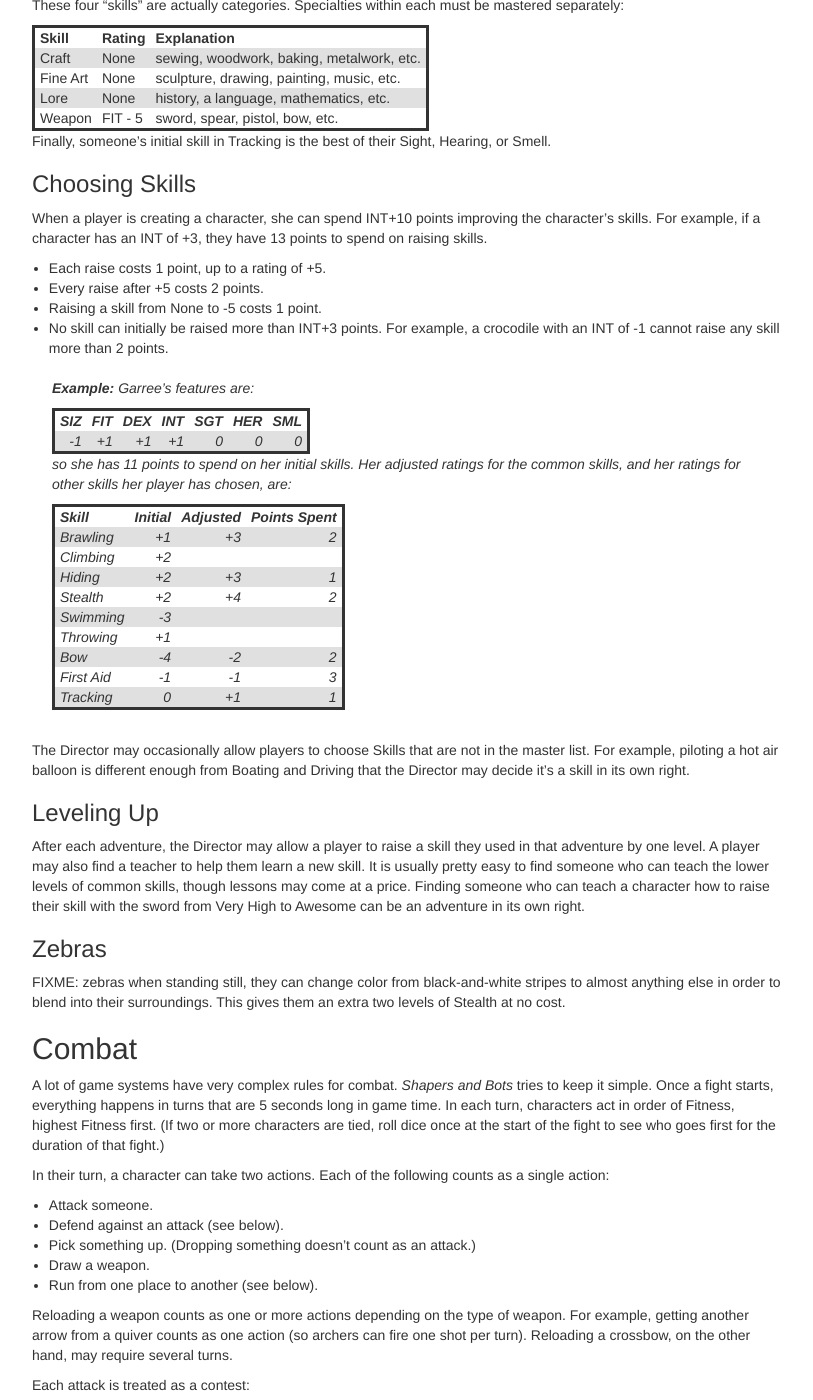
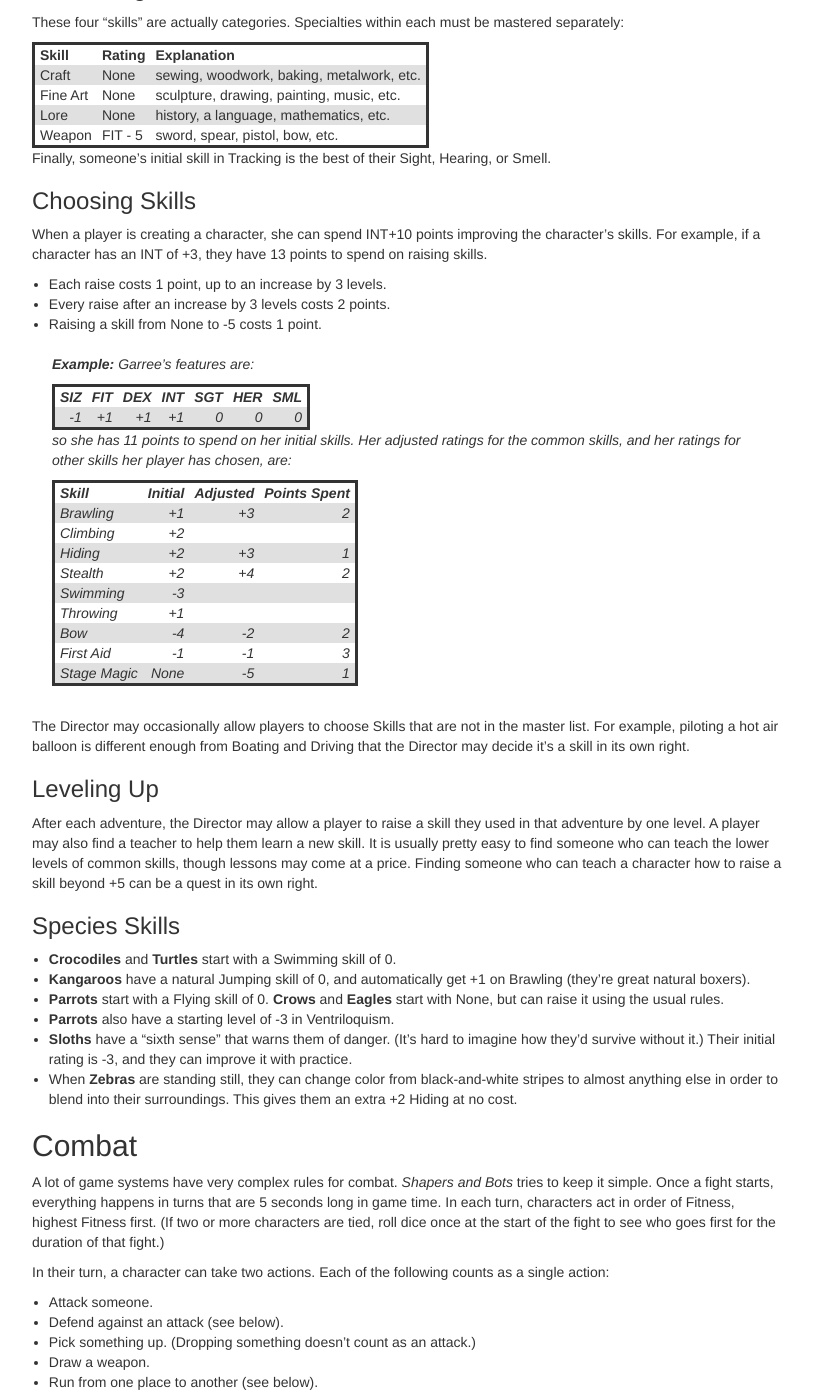
Before and after one commit to gvwilson/sensibleadventures, a Jekyll site: the page built from shapers/shapers.md, in a window 1280 px wide and 1400 px high, scrolled down 8291 px. Shown: the whole window, without its empty margins (38-851 px from the left). Built offline with Jekyll 4.4.1, drawn with Linux system fonts in a browser that asks for light colours; nearby versions of some CDN libraries; library files that are not in the unit come from our copies; some of the changed text lies outside the part shown.

Commit message:
Species skills

```diff
--- a/shapers/shapers.md
+++ b/shapers/shapers.md
@@ -294,7 +294,7 @@
 
 -   Carnivorous.
 -   Thick hide counts as natural armor.
--   Naturally have a High rating in Swimming.
+-   Can hold their breath for 15 minutes.
 
 ### Crow
 
@@ -303,9 +303,9 @@
 | -4  | +2  | -2  | +2  | 0   | 0   | -2  |
 
 Crows are the fast-talking deal-makers of the animal world.
-Like other birds, they cannot actually fly, but are able to glide for short distances.
 Their feathered appendages make them somewhat clumsy,
 and they are fascinated by shiny objects.
+Crows cannot fly by default, but are able to learn.
 
 ### Eagle
 
@@ -317,7 +317,7 @@
 Natural aristocrats,
 eagles are quick to take offense,
 and their keen eyesight makes them natural guards and scouts.
-Like other birds, they cannot actually fly, but are able to glide for short distances.
+Eagles cannot fly by default, but are able to learn.
 
 -   Carnivorous.
 
@@ -365,9 +365,6 @@
 Townies often dye their tails in bright colors;
 those who live in the wild will camouflage theirs instead.
 
--   Naturally have a High rating in Jumping (a specialized form of Acrobatics)
-    and Brawling (they are great natural boxers).
-
 ### Lion
 
 | SIZ | FIT | DEX | INT | SGT | HER | SML |
@@ -479,8 +475,8 @@
 turtles are natural shapers.
 
 -   Shell counts as natural armor (with no attack penalty).
--   Naturally have a High rating in Swimming.
 -   If a Turtle is a shaper, they start with a Low rating instead of Very Low.
+-   Can hold their breath for 15 minutes.
 
 ### Wolf
 
@@ -622,6 +618,12 @@
 
 It's usually worth figuring out a character's skill at the skills marked in **bold**,
 since they come up so often in adventures.
+Note that some skills like Climbing, Hiding, and Stealth get *better* if the character is *smaller*.
+For example,
+if a character's Fitness is +2 and their Size is +1,
+their Stealth is +1,
+but if their Size is -1,
+their Stealth is +3.
 
 > **Example:**
 > Garree's features are:
@@ -641,7 +643,7 @@
 > | Swimming | -3     |
 > | Throwing | +1     |
 
-#### Special
+### Skill Categories
 
 These four "skills" are actually categories.
 Specialties within each must be mastered separately:
@@ -664,12 +666,9 @@
 if a character has an INT of +3,
 they have 13 points to spend on raising skills.
 
--   Each raise costs 1 point, up to a rating of +5.
--   Every raise after +5 costs 2 points.
+-   Each raise costs 1 point, up to an increase by 3 levels.
+-   Every raise after an increase by 3 levels costs 2 points.
 -   Raising a skill from None to -5 costs 1 point.
--   No skill can initially be raised more than INT+3 points.
-    For example,
-    a crocodile with an INT of -1 cannot raise any skill more than 2 points.
 
 > **Example:**
 > Garree's features are:
@@ -683,17 +682,17 @@
 > and her ratings for other skills her player has chosen,
 > are:
 >
-> | Skill     | Initial | Adjusted | Points Spent |
-> | --------- | ------: | -------: | -----------: |
-> | Brawling  | +1      | +3       | 2            |
-> | Climbing  | +2      |          |              |
-> | Hiding    | +2      | +3       | 1            |
-> | Stealth   | +2      | +4       | 2            |
-> | Swimming  | -3      |          |              |
-> | Throwing  | +1      |          |              |
-> | Bow       | -4      | -2       | 2            |
-> | First Aid | -1      | -1       | 3            |
-> | Tracking  | 0       | +1       | 1            |
+> | Skill       | Initial | Adjusted | Points Spent |
+> | ----------- | ------: | -------: | -----------: |
+> | Brawling    | +1      | +3       | 2            |
+> | Climbing    | +2      |          |              |
+> | Hiding      | +2      | +3       | 1            |
+> | Stealth     | +2      | +4       | 2            |
+> | Swimming    | -3      |          |              |
+> | Throwing    | +1      |          |              |
+> | Bow         | -4      | -2       | 2            |
+> | First Aid   | -1      | -1       | 3            |
+> | Stage Magic | None    | -5       | 1            |
 
 The Director may occasionally allow players to choose Skills that are not in the master list.
 For example,
@@ -707,15 +706,28 @@
 A player may also find a teacher to help them learn a new skill.
 It is usually pretty easy to find someone who can teach the lower levels of common skills,
 though lessons may come at a price.
-Finding someone who can teach a character how to raise their skill with the sword
-from Very High to Awesome can be an adventure in its own right.
+Finding someone who can teach a character how to raise a skill beyond +5
+can be a quest in its own right.
 
-### Zebras
+### Species Skills
 
-FIXME: zebras when standing still,
-they can change color from black-and-white stripes to almost anything else
-in order to blend into their surroundings.
-This gives them an extra two levels of Stealth at no cost.
+-   **Crocodiles** and **Turtles** start with a Swimming skill of 0.
+-   **Kangaroos**
+    have a natural Jumping skill of 0,
+    and automatically get +1 on Brawling
+    (they're great natural boxers).
+-   **Parrots** start with a Flying skill of 0.
+    **Crows** and **Eagles** start with None,
+    but can raise it using the usual rules.
+-   **Parrots** also have a starting level of -3 in Ventriloquism.
+-   **Sloths** have a "sixth sense" that warns them of danger.
+    (It's hard to imagine how they'd survive without it.)
+    Their initial rating is -3,
+    and they can improve it with practice.
+-   When **Zebras** are standing still,
+    they can change color from black-and-white stripes to almost anything else
+    in order to blend into their surroundings.
+    This gives them an extra +2 Hiding at no cost.
 
 ## Combat
 
```
Also changed, not shown: other parts of shapers/shapers.md (+4 -5 lines).
